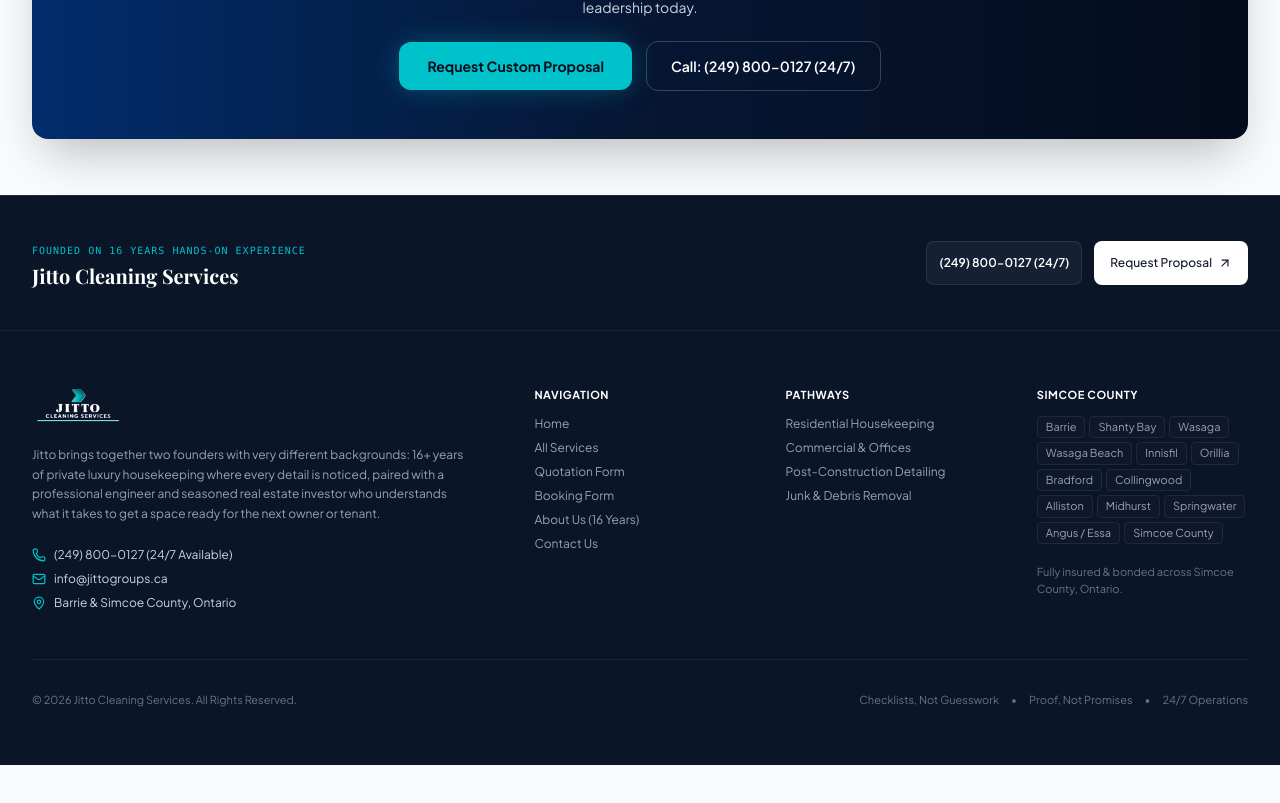
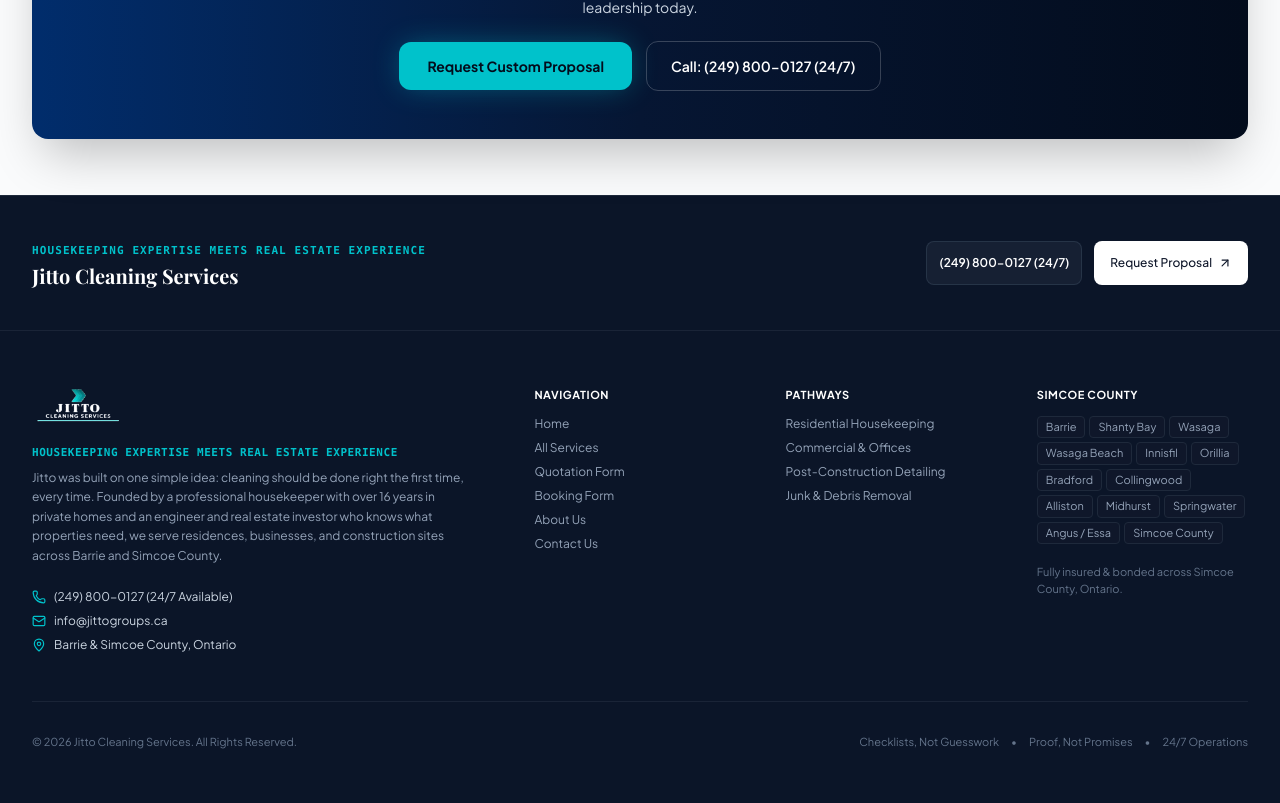
Before and after one commit to ur2dboi/cleaning-, a React (Vite) app: page / in a window 1280 px wide. Shown: the part 4948-5751 px from the top of the page. Before the commit the page ends 5713 px from the top, so only its background shows below. Built offline with nearby package versions, Linux system fonts and the light colour scheme; a web font is replaced by a local one.

Commit message:
feat(footer): update footer with teal eyebrow 'HOUSEKEEPING EXPERTISE MEETS REAL ESTATE EXPERIENCE' and dual-founder narrative

```diff
--- a/src/components/Footer.tsx
+++ b/src/components/Footer.tsx
@@ -25,8 +25,8 @@
       {/* Upper Subtle Footer Callout */}
       <div className="max-w-7xl mx-auto px-4 sm:px-6 lg:px-8 py-10 border-b border-slate-800/80 flex flex-col sm:flex-row items-start sm:items-center justify-between gap-6">
         <div>
-          <span className="text-[10px] font-mono tracking-widest text-jitto-cyan uppercase">
-            Founded on 16 Years Hands-On Experience
+          <span className="text-[10px] sm:text-[11px] font-mono font-bold tracking-widest text-jitto-cyan uppercase">
+            HOUSEKEEPING EXPERTISE MEETS REAL ESTATE EXPERIENCE
           </span>
           <h3 className="font-serif font-bold text-xl text-white mt-0.5">
             Jitto Cleaning Services
@@ -59,9 +59,14 @@
           <div className="lg:col-span-2 space-y-4">
             <Logo variant="dark" size="sm" onClick={() => handleNav('home')} />
 
-            <p className="text-xs text-slate-400 leading-relaxed pr-6 mt-2">
-              Jitto brings together two founders with very different backgrounds: 16+ years of private luxury housekeeping where every detail is noticed, paired with a professional engineer and seasoned real estate investor who understands what it takes to get a space ready for the next owner or tenant.
-            </p>
+            <div className="space-y-1.5 mt-2">
+              <span className="text-[10px] sm:text-[11px] font-mono font-bold tracking-wider text-jitto-cyan uppercase block">
+                HOUSEKEEPING EXPERTISE MEETS REAL ESTATE EXPERIENCE
+              </span>
+              <p className="text-xs text-slate-400 leading-relaxed pr-6">
+                Jitto was built on one simple idea: cleaning should be done right the first time, every time. Founded by a professional housekeeper with over 16 years in private homes and an engineer and real estate investor who knows what properties need, we serve residences, businesses, and construction sites across Barrie and Simcoe County.
+              </p>
+            </div>
 
             <div className="pt-2 space-y-2 text-xs">
               <div className="flex items-center gap-2 text-slate-300">
@@ -109,7 +114,7 @@
               </li>
               <li>
                 <button onClick={() => handleNav('about')} className="hover:text-white transition-colors">
-                  About Us (16 Years)
+                  About Us
                 </button>
               </li>
               <li>
```
